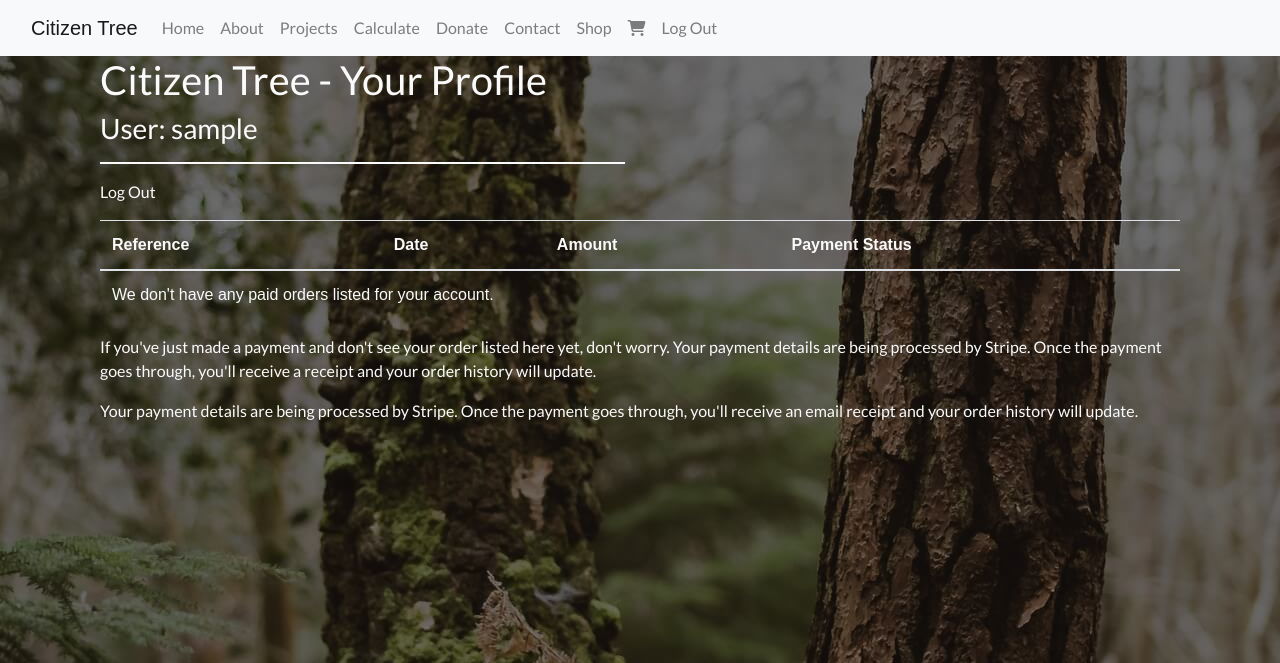
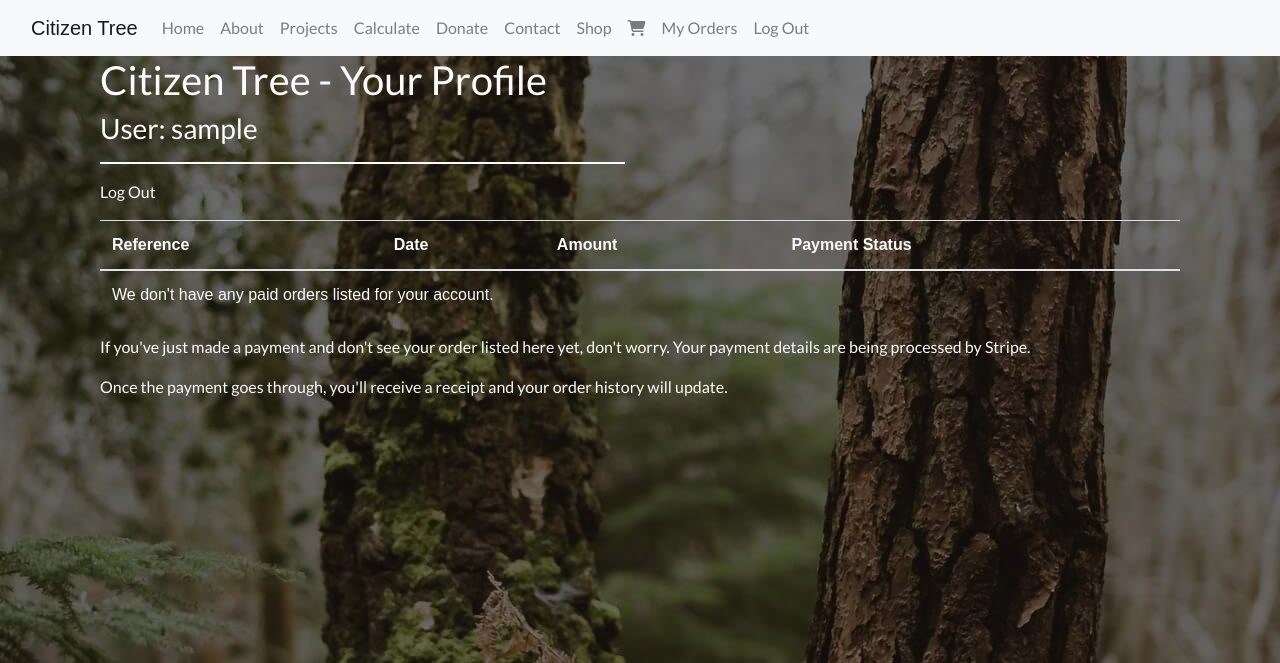
Before and after one commit to jclry1/ms4_citizen_tree, a Django app: page /shop/profile/ in a window 1280 px wide. Shown: the top 663 px of the page. Run offline with Django 3.2, Linux system fonts and the light colour scheme; the visitor is signed in with stand-in values (Sample User, id 1); data that the repository does not hold is empty; some libraries are stand-ins or nearby versions.

Commit message:
Fix typo in profile.html and add missing nav link in base.html

```diff
--- a/shop/templates/shop/user_profile.html
+++ b/shop/templates/shop/user_profile.html
@@ -59,8 +59,8 @@
             </table>
         </div>
         <div>
-            <p>If you've just made a payment and don't see your order listed here yet, don't worry. Your payment details are being processed by Stripe. Once the payment goes through, you'll receive a receipt and your order history will update.</p>
-            <p>Your payment details are being processed by Stripe. Once the payment goes through, you'll receive an email receipt and your order history will update.</p>
+            <p>If you've just made a payment and don't see your order listed here yet, don't worry. Your payment details are being processed by Stripe.</p>
+            <p>Once the payment goes through, you'll receive a receipt and your order history will update.</p>
         </div>
     </div>
 
--- a/templates/base.html
+++ b/templates/base.html
@@ -73,6 +73,9 @@
           </li>
           {% if user.is_authenticated %}
           <li class="nav-item">
+            <a class="nav-link" href="{% url 'shop:profile' %}">My Orders</a>
+          </li>
+          <li class="nav-item">
             <a class="nav-link" href="{% url 'account_logout' %}">Log Out</a>
           </li>
           {% else %}
```
